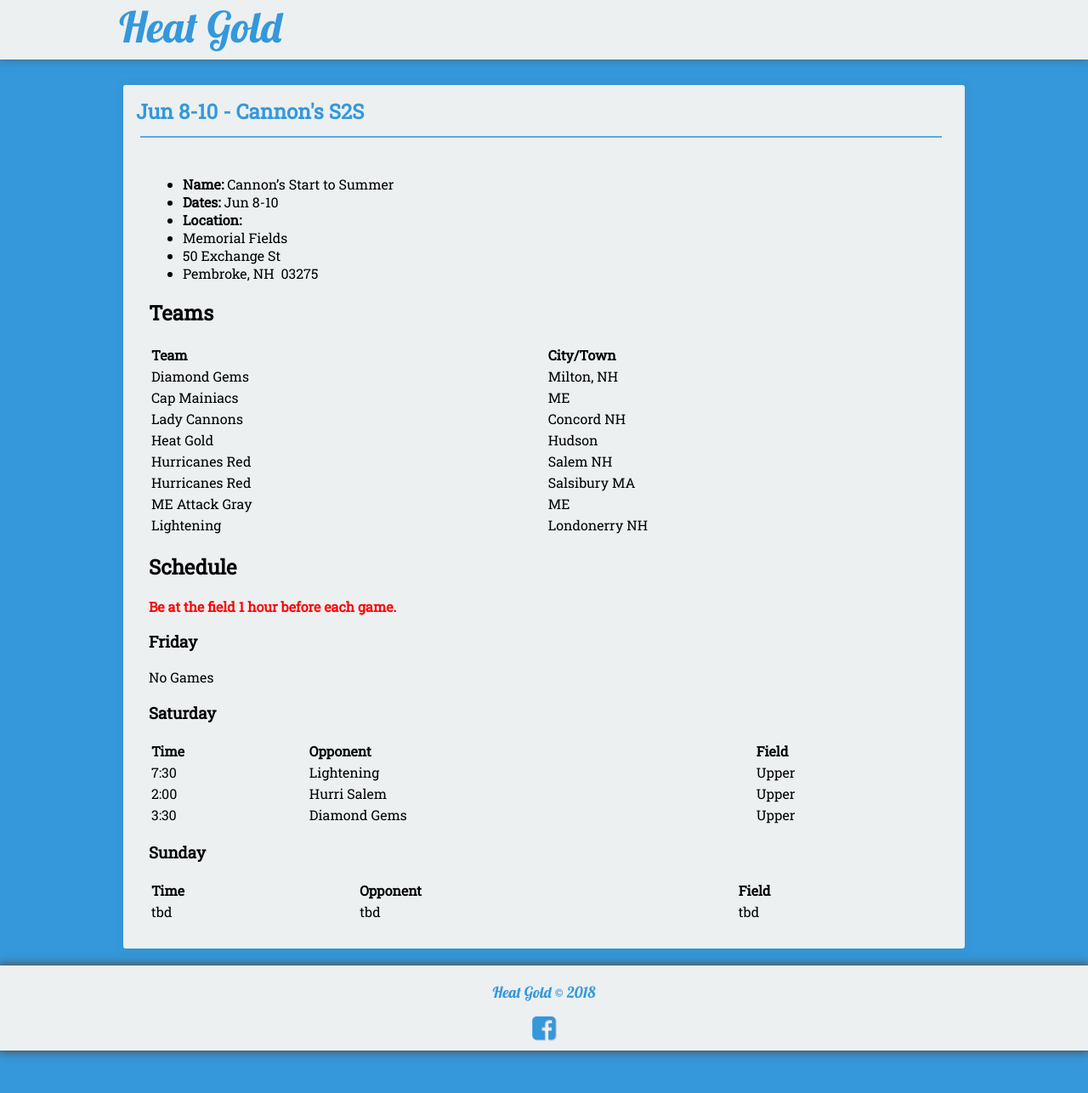
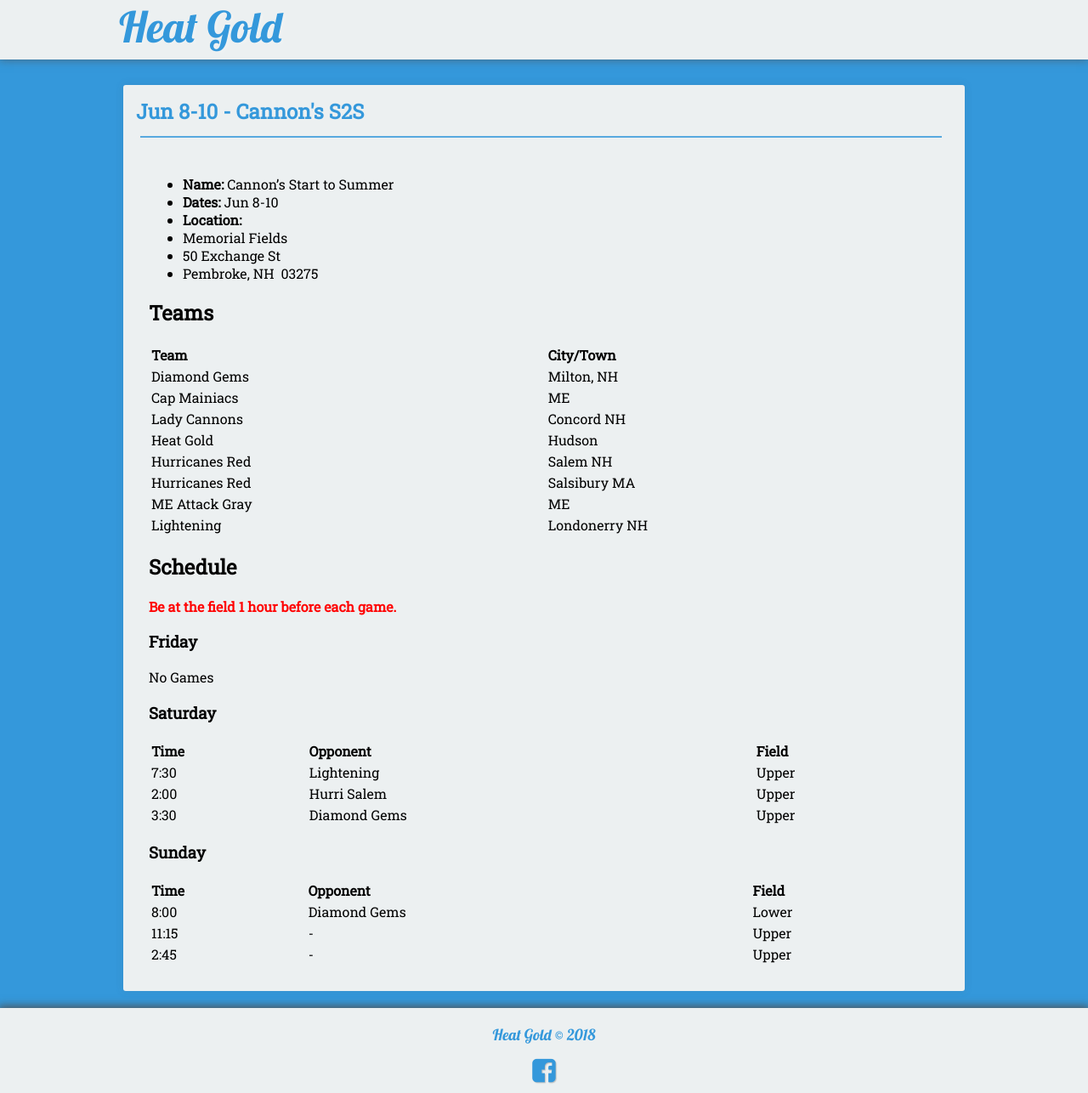
Before and after one commit to seanmerrow/ecf, a Jekyll site: the page built from _posts/2018-08-05-Jun-8-S2S.md, in a window 1280 px wide. Shown: the whole page at 85% size. Built offline with Jekyll 4.4.1, drawn with Linux system fonts in a browser that asks for light colours; nearby versions of some CDN libraries.

Commit message:
Update 2018-08-05-Jun-8-S2S.md

```diff
--- a/_posts/2018-08-05-Jun-8-S2S.md
+++ b/_posts/2018-08-05-Jun-8-S2S.md
@@ -50,4 +50,6 @@ No Games
 
 | Time | Opponent | Field |
 |:---  |:---      |:---   |
-| tbd  | tbd      | tbd   |
+| 8:00  | Diamond Gems    | Lower   |
+| 11:15  | -    | Upper   |
+| 2:45  | -    | Upper   |
```
